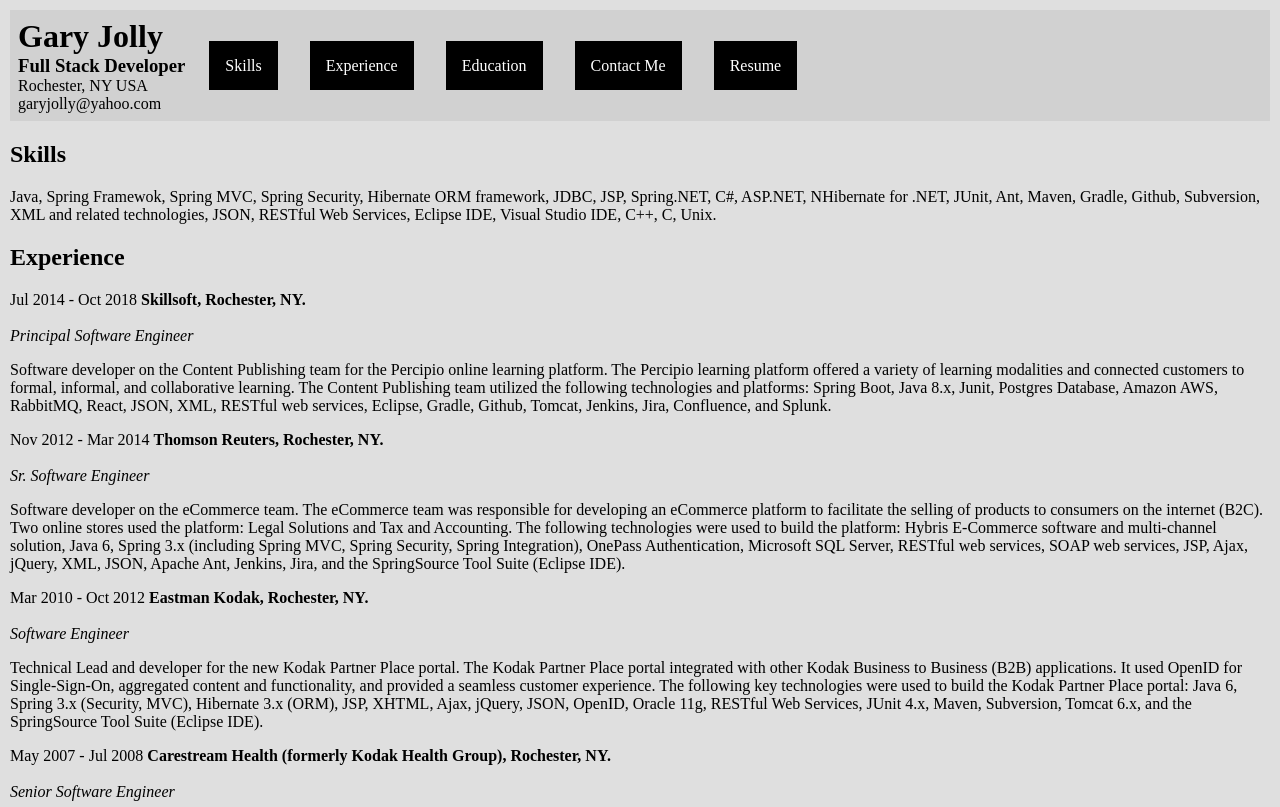
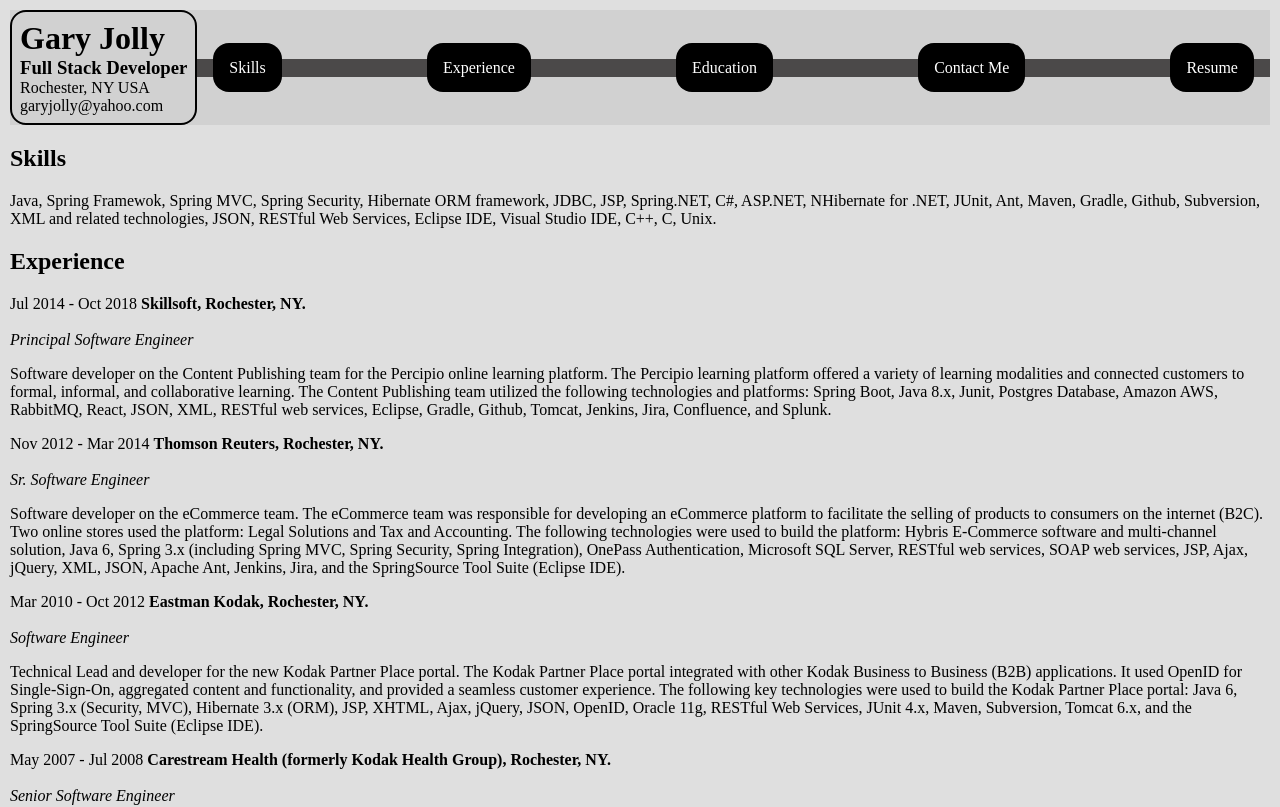
Before and after one commit to garyjolly/garyjolly.github.io, a plain HTML site: page index.html in a window 1280 px wide. Shown: the top 807 px of the page. Drawn offline with Linux system fonts and the light colour scheme.

Commit message:
Header WIP

```diff
--- a/css/style.css
+++ b/css/style.css
@@ -14,7 +14,7 @@
     display: flex;
     //flex-direction: column;
     //align-items: flex-end;
-    //justify-content: space-between;
+    justify-content: center;
     align-items: center;
     //flex-wrap: wrap;
     //font-size: 20px;
@@ -23,11 +23,12 @@
 }
 
 header .contact-info {
-    //border: 1px solid black;
+    border: 2px solid black;
     //margin-right: auto;
     //flex: 1;
     padding: .5rem;
     //margin: 5px;
+    border-radius: 1rem;
 }
 
 header .contact-info > * {
@@ -54,9 +55,12 @@
 }
 nav ul {
     display: flex;
+    justify-content: space-between;
+    flex-wrap: wrap;
     list-style: none;
     padding: 0;
     margin: 0;
+    background-color: rgb(75, 73, 73);
 }
 
 nav a {
@@ -67,13 +71,20 @@
     text-align: center;
     margin-left: 1rem;
     margin-right: 1rem;
-    //border-radius: 1rem;
+    border-radius: 1rem;
+}
+
+nav ul li:nth-child(5) a {
+    //background-color: rgb(17, 17, 184);
+    //margin-left: 0 auto;
 }
 
 nav a:hover {
-    opacity: .7;
-  }
-
+    /* opacity: .7;*/
+    background-color: rgba(157, 157, 168);
+    color: black;
+    font-weight: bold;
+}
 
 main {
     //display: flex;
```
